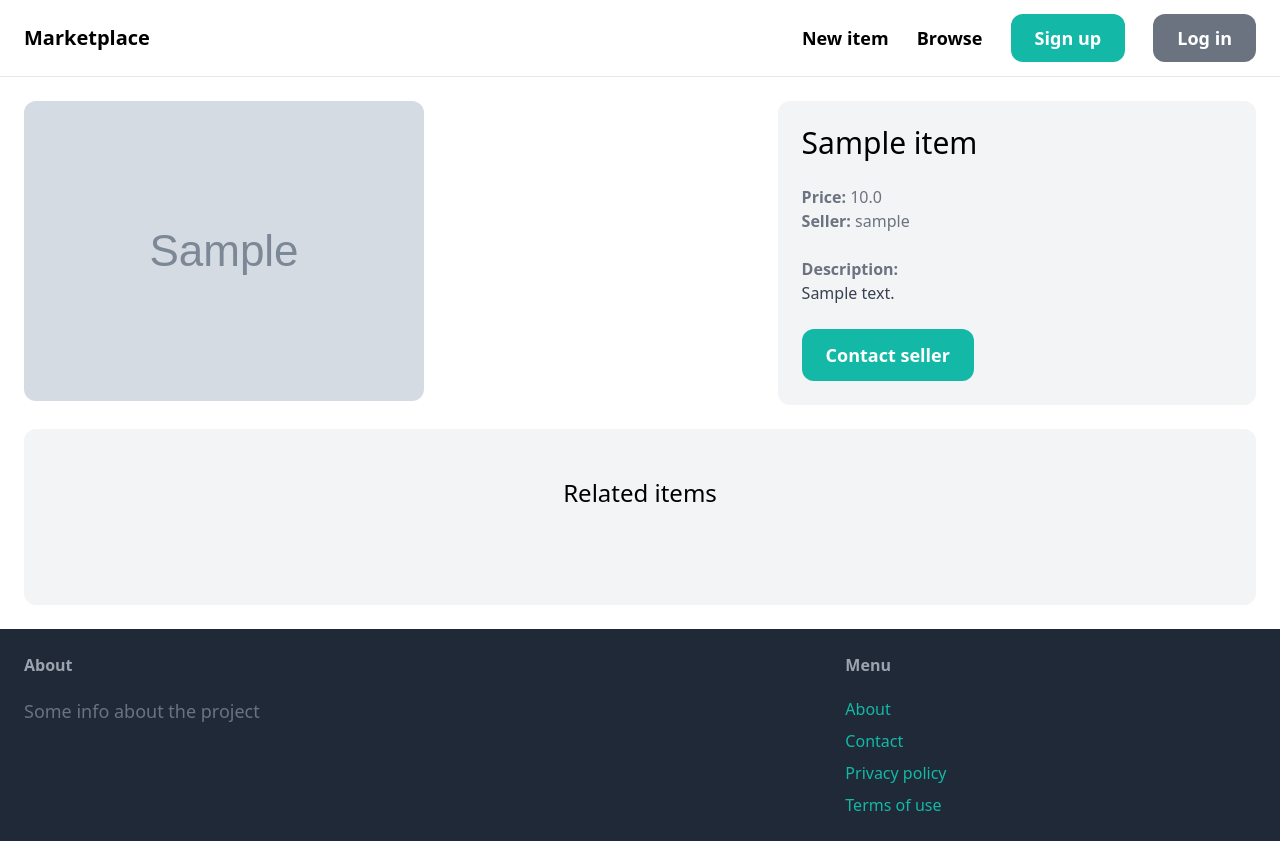
After one commit to ItzBosk/BookHub, a Django app: page /items/1/ in a window 1280 px wide. The commit adds this page. Run offline with Django 5.2, Linux system fonts and the light colour scheme; tables that the repository leaves empty hold one stand-in row (values such as "Sample post"); grey boxes marked "Sample" are stand-in pictures; some libraries are stand-ins or nearby versions.

Commit message:
product page

```diff
--- a/marketplace/core/templates/core/index.html
+++ b/marketplace/core/templates/core/index.html
@@ -11,7 +11,7 @@
         <div class="grid grid-cols-3 gap-3">
             {% for item in items %}
                 <div>
-                    <a href="#">
+                    <a href="{% url 'item:detail' item.id %}">
                         <!-- immagine prodotto -->
                         <div>
                             <img src="{{ item.image.url }}" class="rounded-t-xl">
--- a/marketplace/item/models.py
+++ b/marketplace/item/models.py
@@ -1,6 +1,5 @@
 from django.contrib.auth.models import User
 from django.db import models
-
 
 class Category(models.Model):
     name = models.CharField(max_length=255)
--- /dev/null
+++ b/marketplace/item/templates/item/detail.html
@@ -0,0 +1,52 @@
+{% extends 'core/base.html' %}
+
+{% block title %}{{ item.name }}{% endblock %}
+
+{% block content %}
+<div class="grid grid-cols-5 gap-6">
+    <!-- immagine -->
+    <div class="col-span-3">
+        <img src="{{ item.image.url }}" class="rounded-xl">
+    </div>
+
+    <!-- info prodotto -->
+    <div class="col-span-2 p-6 bg-gray-100 rounded-xl">
+        <h1 class="mb-6 text-3xl">{{ item.name }}</h1>
+        <p class="text-gray-500"><strong>Price: </strong>{{ item.price }}</p>
+        <p class="text-gray-500"><strong>Seller: </strong>{{ item.created_by.username }}</p><br>
+
+        {% if item.description %}
+        <p class="text-gray-700">
+            <strong class="text-gray-500">Description:</strong><br>
+            {{ item.description }}
+        </p>
+        {% endif %}
+
+        <!-- contattare venditore -->
+        <a href="#" class="inline-block mt-6 px-6 py-3 text-lg font-semibold bg-teal-500 text-white rounded-xl hover:bg-teal-700">Contact seller</a>
+    </div>
+</div>
+
+<!-- prodotti correlati -->
+    <div class="mt-6 px-6 py-12 bg-gray-100 rounded-xl">
+        <h2 class="mb-12 text-2xl text-center">Related items</h2>
+
+        <div class="grid grid-cols-3 gap-3">
+            {% for item in related_items %}
+                <div>
+                    <a href="{% url 'item:detail' item.id %}">
+                        <!-- immagine prodotto -->
+                        <div>
+                            <img src="{{ item.image.url }}" class="rounded-t-xl">
+                        </div>
+                        <!-- nome e prezzo -->
+                        <div class="p-6 bg-white rounded-b-xl">
+                            <h2 class="text-2xl">{{ item.name }}</h2>
+                            <p class="text-gray-500">Price: {{ item.price }}</p>
+                        </div>
+                    </a>
+                </div>
+            {% endfor %}
+        </div>
+    </div>
+{% endblock %}
--- /dev/null
+++ b/marketplace/item/urls.py
@@ -0,0 +1,9 @@
+from django.urls import path
+from . import views
+
+app_name = 'item'
+
+urlpatterns = [
+    # si aspetta un integer come private key, e sarà lo stesso espresso nella richiesta in item/view.py
+    path('<int:pk>/', views.detail, name='detail'),
+]
--- a/marketplace/item/views.py
+++ b/marketplace/item/views.py
@@ -1,3 +1,14 @@
-from django.shortcuts import render
+from django.shortcuts import render, get_object_or_404
 
-# Create your views here.
+from .models import Item
+
+# ricerca elemento in base a richiesta e primary key
+def detail(request, pk):
+    item = get_object_or_404(Item, pk=pk)   # se non presente da errore
+    related_items = Item.objects.filter(category=item.category, is_sold=False).exclude(pk=pk)[0:3]
+
+
+    return render(request, 'item/detail.html', {
+        'item': item,
+        'related_items': related_items
+    })
--- a/marketplace/marketplace/urls.py
+++ b/marketplace/marketplace/urls.py
@@ -1,13 +1,15 @@
-# gestione immagini
 from django.conf import settings
-from django .conf.urls.static import static
+from django.conf.urls.static import static
+
 from django.contrib import admin
-from django.urls import path
+from django.urls import path, include
 
 from core.views import index, contact
+#from marketplace.core.views import index, contact
 
 urlpatterns = [
     path('', index, name='index'),    # path vuoto perché home page
+    path('items/', include('item.urls')),   # collega ogni url che inizia con item al file item/urls.py
     path('contact/', contact, name='contact'),
     path('admin/', admin.site.urls),
 ] + static(settings.MEDIA_URL, document_root=settings.MEDIA_ROOT)    # gestione immagini
```
Also changed, not shown: marketplace/core/views.py (+4 -4 lines), marketplace/media/item_images/polo.jpg (added).
